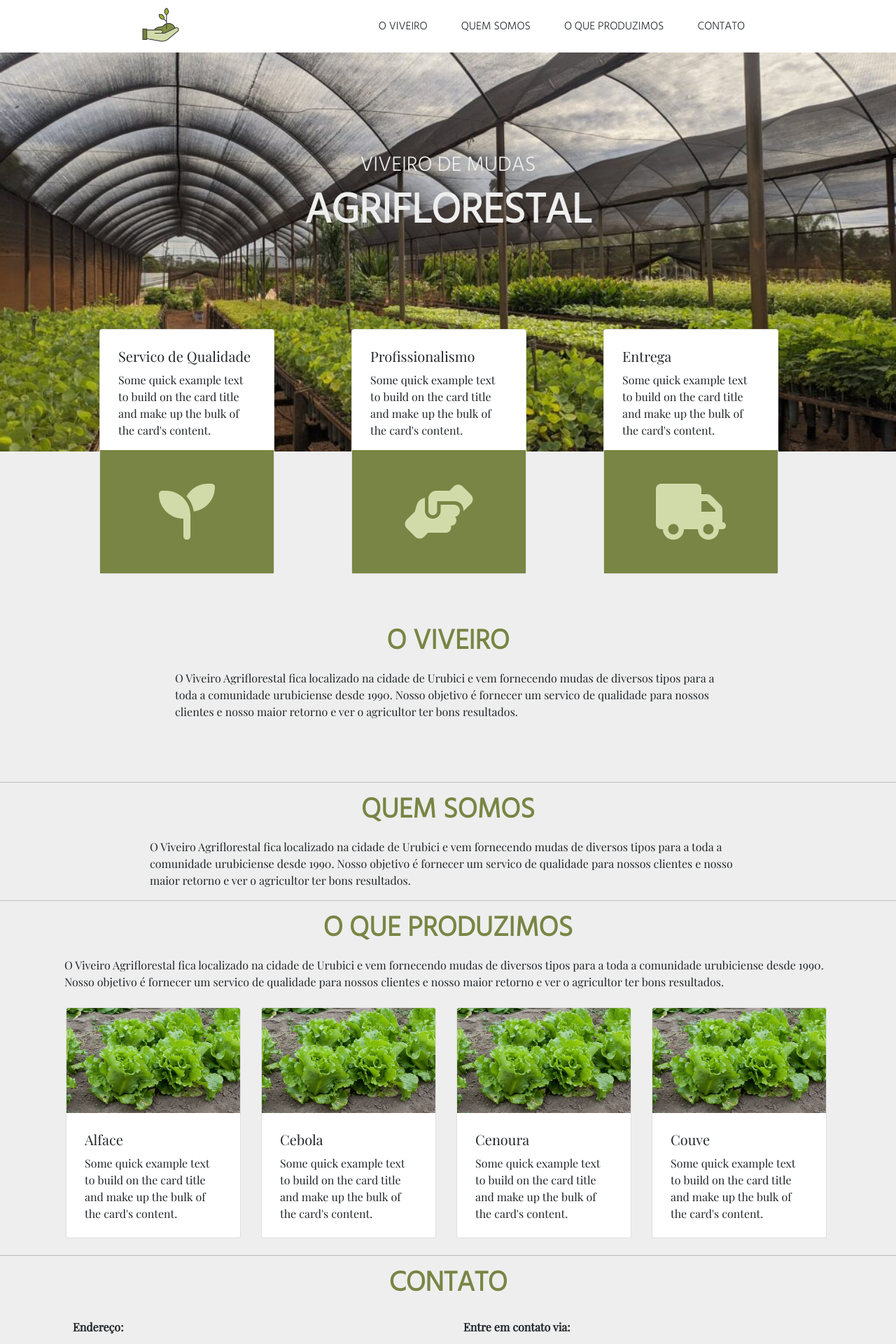
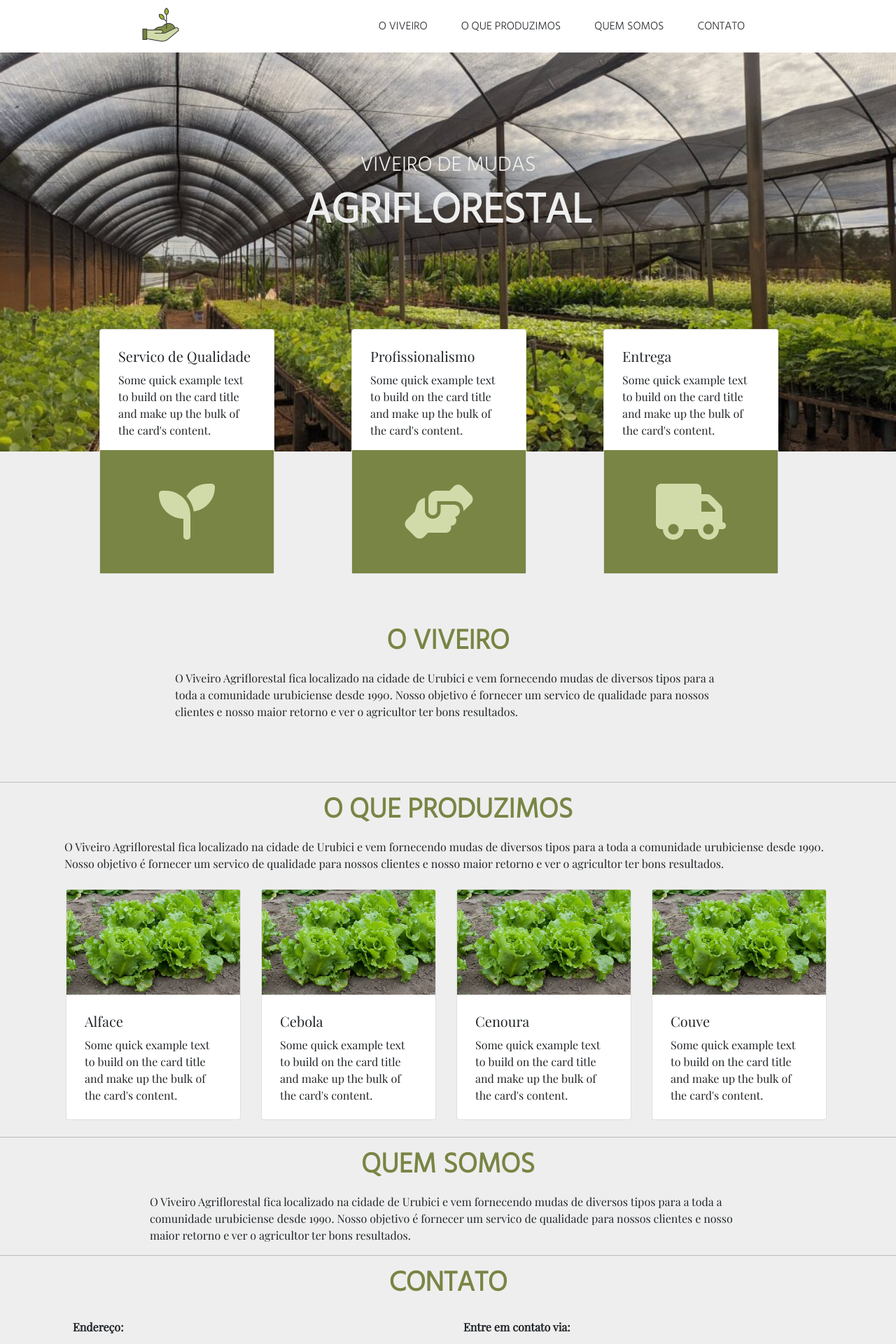
Before and after one commit to thaisfinck/viveiro, a React (Create React App) app: page / in a window 1280 px wide. Shown: the top 1920 px of the page at 70% size. Built offline with nearby package versions, Linux system fonts and the light colour scheme; a web font is replaced by a local one.

Commit message:
feat(app): components position

```diff
--- a/src/App.js
+++ b/src/App.js
@@ -13,9 +13,9 @@ function App() {
       <Navbar />
       <Oviveiro />
       <hr />
+      <Oqueproduzimos />
+      <hr />
       <Quemsomos />
-      <hr />
-      <Oqueproduzimos />
       <hr />
       <Contato />
       <hr />
--- a/src/components/navbar.js
+++ b/src/components/navbar.js
@@ -15,10 +15,10 @@ export default function Navbar() {
             <a className="p-4 text-dark navlink" href="#oviveiro">O VIVEIRO</a>
           </li>
           <li className="nav-item">
-            <a className="p-4 text-dark navlink" href="#quemsomos">QUEM SOMOS</a>
+            <a className="p-4 text-dark navlink" href="#oqueproduzimos">O QUE PRODUZIMOS</a>
           </li>
           <li className="nav-item">
-            <a className="p-4 text-dark navlink" href="#oqueproduzimos">O QUE PRODUZIMOS</a>
+            <a className="p-4 text-dark navlink" href="#quemsomos">QUEM SOMOS</a>
           </li>
           <li className="nav-item">
             <a className="p-4 text-dark navlink" href="#contato">CONTATO</a>
```
